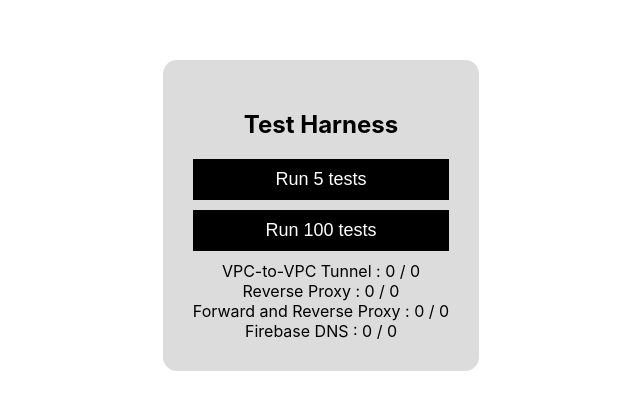
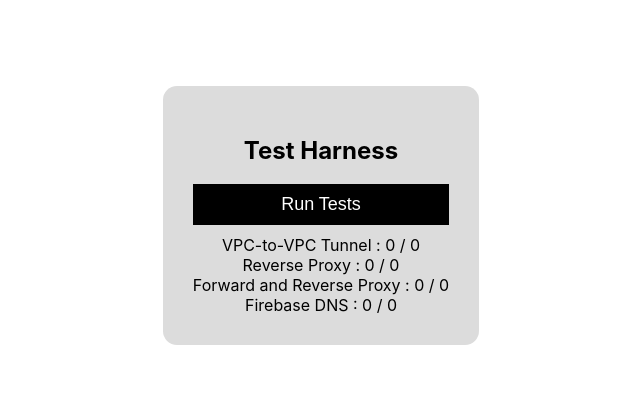
Before and after one commit to scottog/somo-china-test, a React (Create React App) app in the folder client/: page /dashboard in a window 1280 px wide. Shown: the part 188-598 px from the top of the page, without its empty margins (319-959 px from the left). Built offline with nearby package versions, Linux system fonts and the light colour scheme.

Commit message:
Remove small test set

```diff
--- a/client/src/Dashboard.js
+++ b/client/src/Dashboard.js
@@ -98,16 +98,16 @@ function Dashboard() {
     <div className="login">
         <div className="login__container">
             <h2>Test Harness</h2>
-            <button
+            {/* <button
                 className="login__btn"
                 disabled={runningTests}
                 onClick={() => runTests(5)}
-            >Run 5 tests</button>
+            >Run 5 tests</button> */}
                         <button
                 className="login__btn"
                 disabled={runningTests}
                 onClick={() => runTests(100)}
-            >Run 100 tests</button>
+            >Run Tests</button>
 
         <ul>
             <TestSummary suite={testSuites[0]} testCount={vpcTestCount} totalTestsToRun={totalTestsToRun} ></TestSummary>
```
